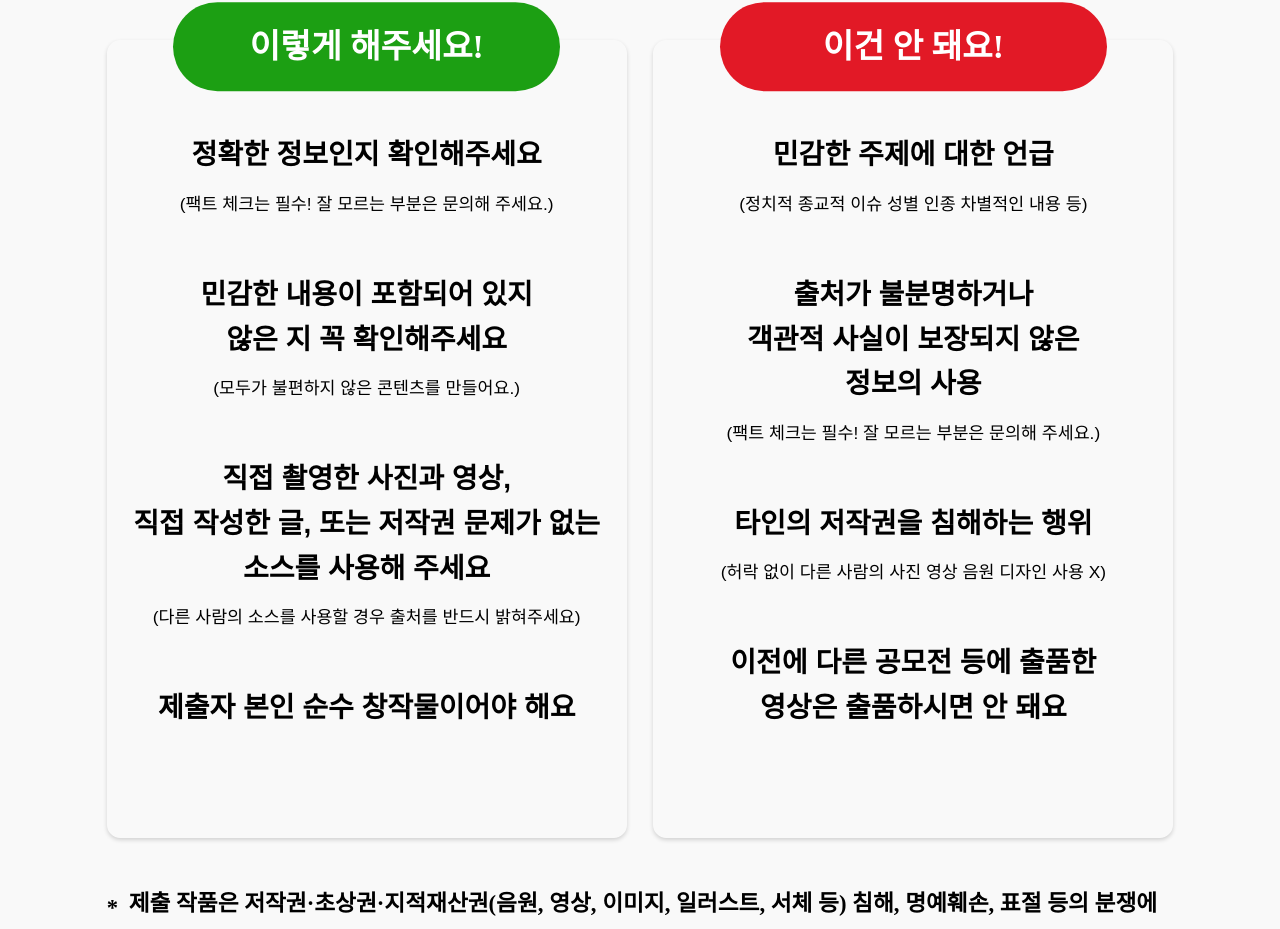
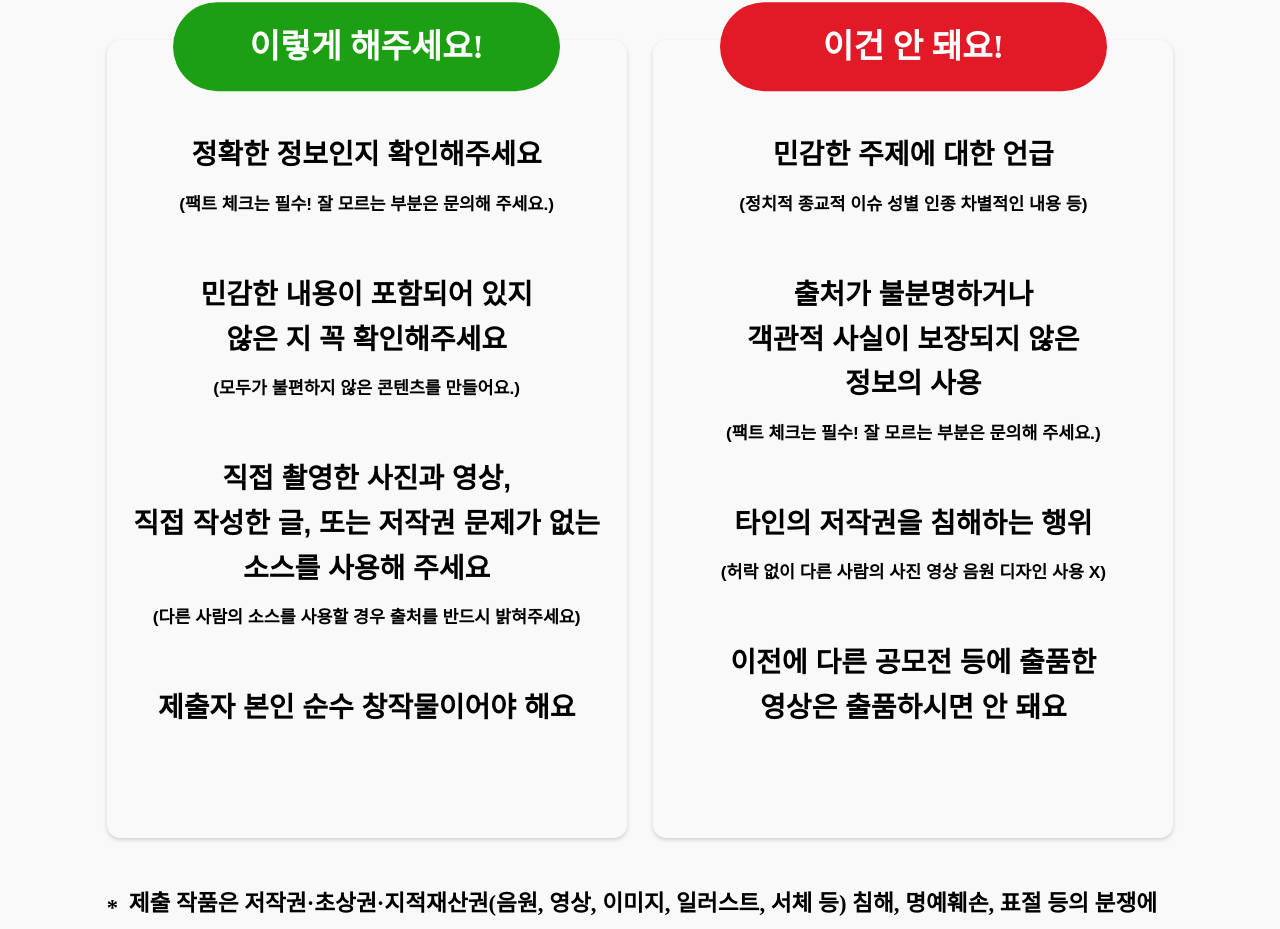
Before and after one commit to ssmv713/pubao-checklist, a Next.js app: page / in a window 1280 px wide. Shown: the part 7126-8055 px from the top of the page. Built offline with nearby package versions, Linux system fonts and the light colour scheme; a web font is replaced by a local one.

Commit message:
fix: 폰트 굵기

```diff
--- a/src/apps/members/views/main/sections/RulesSection.tsx
+++ b/src/apps/members/views/main/sections/RulesSection.tsx
@@ -54,6 +54,7 @@ export const RulesSection = ({ RulesRef }: RulesSectionType) => {
                   >
                     {list.rule}
                   </Typography>
+
                   <Typography
                     mt="1.042vw"
                     color={Colors.common.black}
@@ -165,6 +166,7 @@ const st = {
     p,
     h6 {
       font-family: "ZCOOL XiaoWei", sans-serif !important;
+      font-weight: 700;
     }
     /* & div:first-child h6,
     div:first-child p {
--- a/src/common/styles/globals.css
+++ b/src/common/styles/globals.css
@@ -26,6 +26,10 @@
 @import url("https://fonts.googleapis.com/css2?family=Noto+Serif+SC:wght@400;700&display=swap");
 
 @import url("https://fonts.googleapis.com/css2?family=ZCOOL+XiaoWei&display=swap");
+
+@import url("https://fonts.googleapis.com/css2?family=ZCOOL+QingKe+HuangYou&display=swap");
+
+@import url("https://fonts.googleapis.com/css2?family=Dokdo&display=swap");
 * {
   box-sizing: border-box;
 }
```
